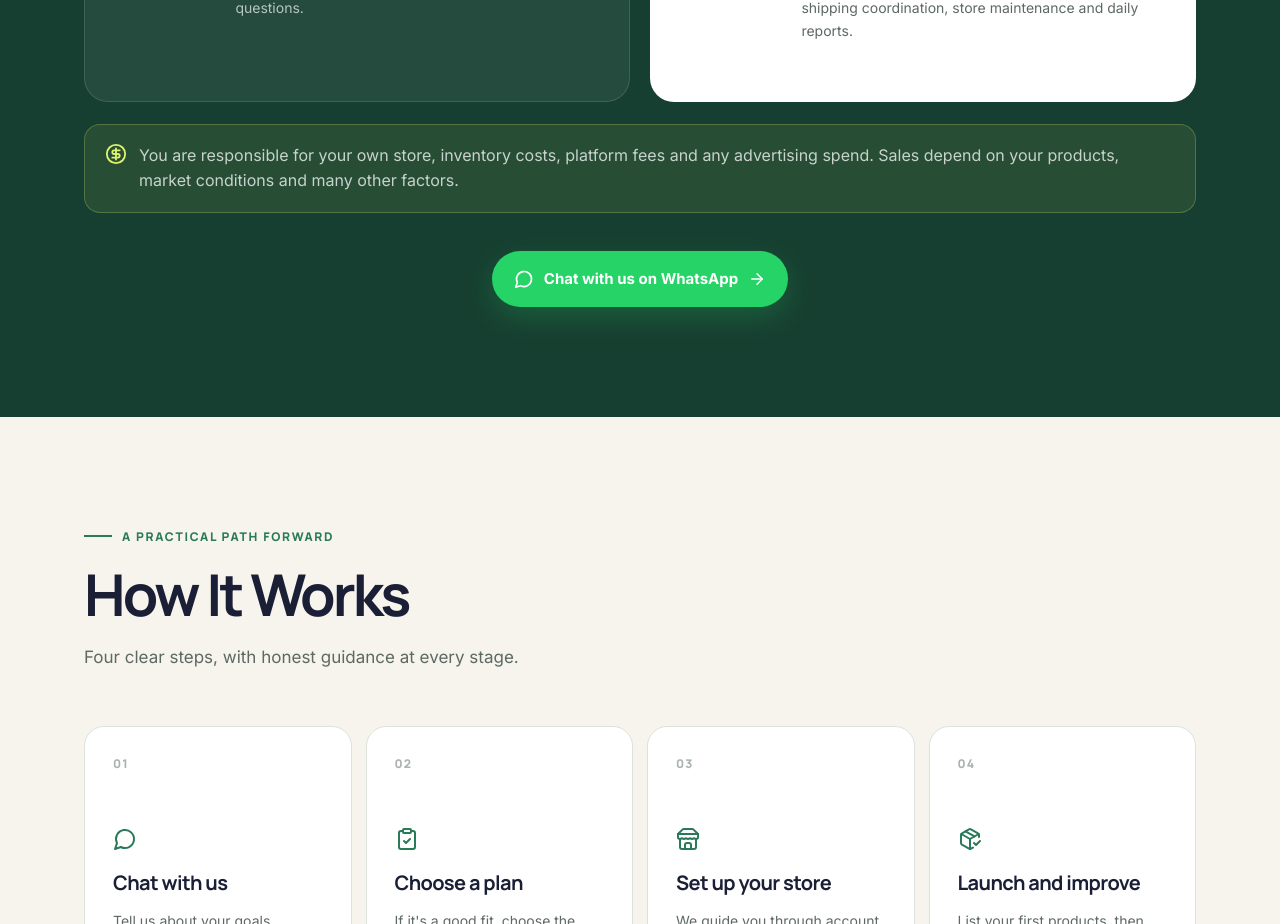
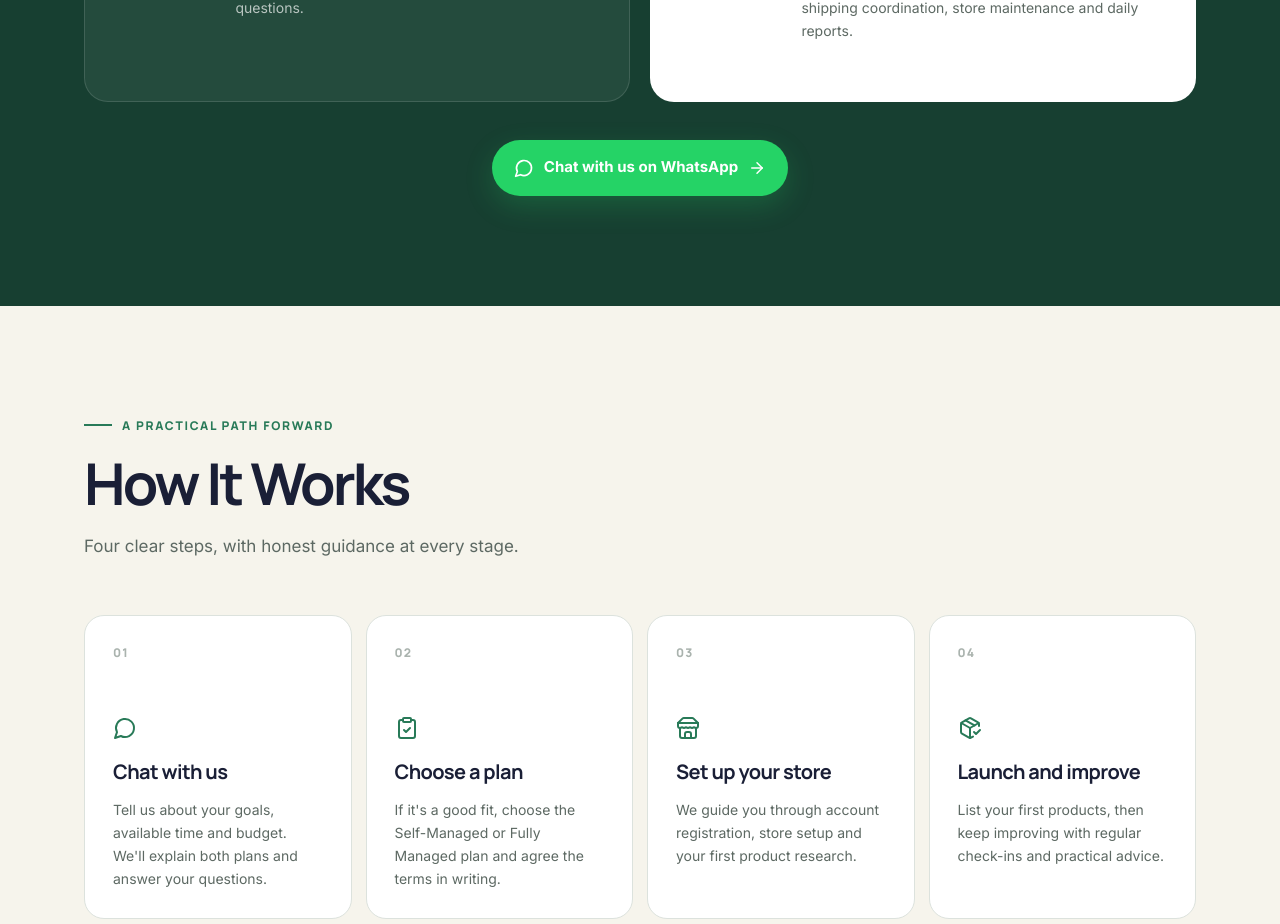
Before and after one commit to AYOU-cell/ws-xiangxi1.1.0, a React (Vite) app in the folder app/: page / in a window 1280 px wide. Shown: the part 1720-2644 px from the top of the page. Built offline with nearby package versions, Linux system fonts and the light colour scheme.

Commit message:
Remove plan cost notice
Co-Authored-By: figma[bot] <198110074+figma[bot]@users.noreply.github.com>
Figma-Prompt-ID: 120
Figma-Session-ID: d4ea2244-f7cf-4966-9d1b-f1e4f0264f58

```diff
--- a/app/src/App.tsx
+++ b/app/src/App.tsx
@@ -2,7 +2,6 @@ import { useEffect, useRef, useState } from 'react';
 import {
   ArrowRight,
   ChevronDown,
-  CircleDollarSign,
   ClipboardCheck,
   Handshake,
   MessageCircle,
@@ -193,10 +192,6 @@ export default function App() {
               </article>
             </div>
 
-            <div className="cost-note">
-              <CircleDollarSign size={22} aria-hidden="true" />
-              <p>{copy.plans.costNote}</p>
-            </div>
             <div className="centered-action">
               <WhatsAppButton label={copy.whatsapp} />
             </div>
--- a/app/src/landing.css
+++ b/app/src/landing.css
@@ -477,25 +477,6 @@ a {
   color: var(--muted);
 }
 
-.cost-note {
-  align-items: flex-start;
-  background: rgba(223, 243, 109, 0.08);
-  border: 1px solid rgba(223, 243, 109, 0.24);
-  border-radius: 16px;
-  color: rgba(255, 255, 255, 0.75);
-  display: flex;
-  font-size: 13px;
-  gap: 12px;
-  line-height: 1.65;
-  margin-top: 22px;
-  padding: 18px 20px;
-}
-
-.cost-note svg {
-  color: var(--lime);
-  flex: 0 0 auto;
-}
-
 .centered-action {
   display: flex;
   justify-content: center;
@@ -907,10 +888,6 @@ a {
     gap: 8px;
   }
 
-  .cost-note {
-    padding: 16px;
-  }
-
   .process-grid {
     grid-template-columns: 1fr;
   }
--- a/app/src/landingCopy.ts
+++ b/app/src/landingCopy.ts
@@ -34,7 +34,6 @@ export const landingCopy = {
         youHandle: 'Account registration, approving products and setting prices.',
         weProvide: 'Product research, listings, inventory and order sync, shipping coordination, store maintenance and daily reports.',
       },
-      costNote: 'You are responsible for your own store, inventory costs, platform fees and any advertising spend. Sales depend on your products, market conditions and many other factors.',
     },
     process: {
       eyebrow: 'A practical path forward',
@@ -118,7 +117,6 @@ export const landingCopy = {
         youHandle: '账户注册、产品审批和价格确认。',
         weProvide: '产品调研、商品上架、库存及订单同步、物流协调、店铺维护和每日报告。',
       },
-      costNote: '你需要承担自己的店铺、库存、平台费用及广告支出。销售表现取决于产品、市场环境及其他多种因素。',
     },
     process: {
       eyebrow: '清晰、务实的合作路径',
```
